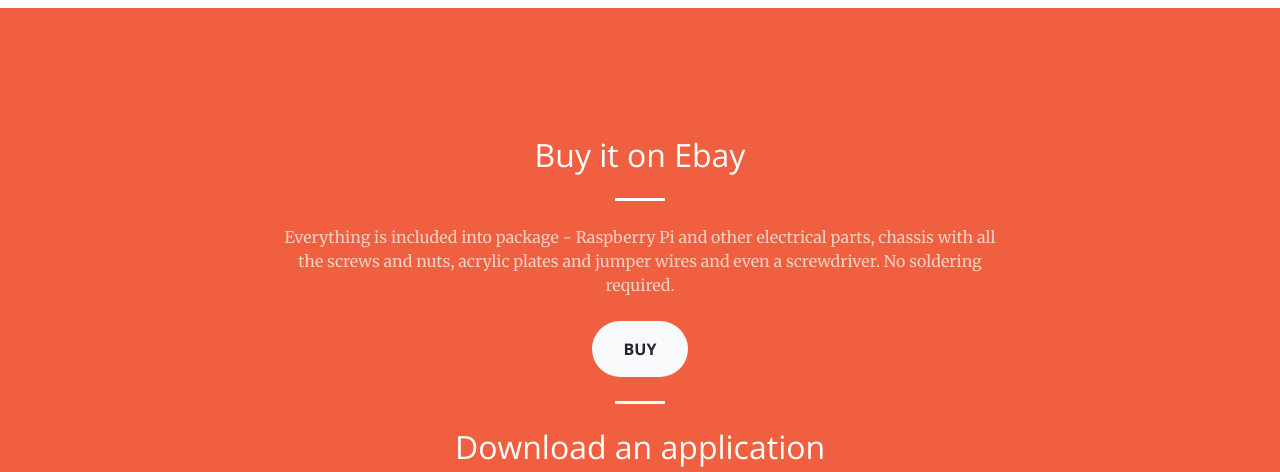
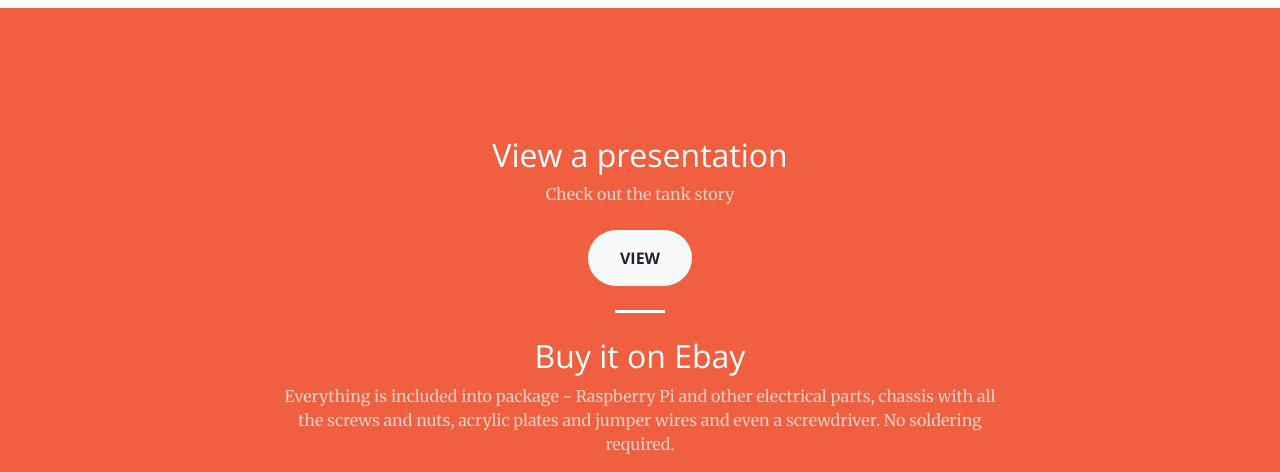
Before and after one commit to tprlab/tprlab.github.io, a plain HTML site: page index.html in a window 1280 px wide. Shown: the part 1400-1872 px from the top of the page. Drawn offline with nearby package versions, Linux system fonts and the light colour scheme.

Commit message:
added link to slideshare

```diff
--- a/index.html
+++ b/index.html
@@ -130,9 +130,12 @@
       <div class="container">
         <div class="row">
           <div class="col-lg-8 mx-auto text-center">
+            <h2 class="section-heading text-white">View a presentation</h2>
+            <p class="text-faded mb-4">Check out the tank story</p>
+            <a class="btn btn-light btn-xl js-scroll-trigger" href="https://www.slideshare.net/TPRLab/pitanq-115194979">View</a>
 
+            <hr class="light my-4">
             <h2 class="section-heading text-white">Buy it on Ebay</h2>
-            <hr class="light my-4">
             <p class="text-faded mb-4">Everything is included into package - Raspberry Pi and other electrical parts, chassis with all the screws and nuts, acrylic plates and jumper wires and even a screwdriver. No soldering required.</p>
             <a class="btn btn-light btn-xl js-scroll-trigger" href="https://www.ebay.com/itm/142942335308">Buy</a>
 
```
